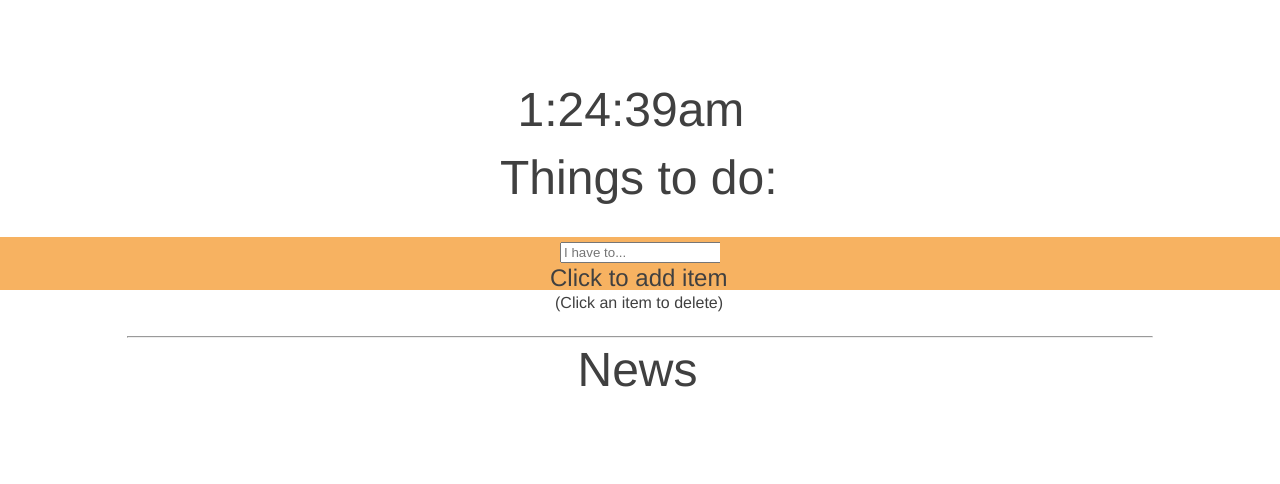
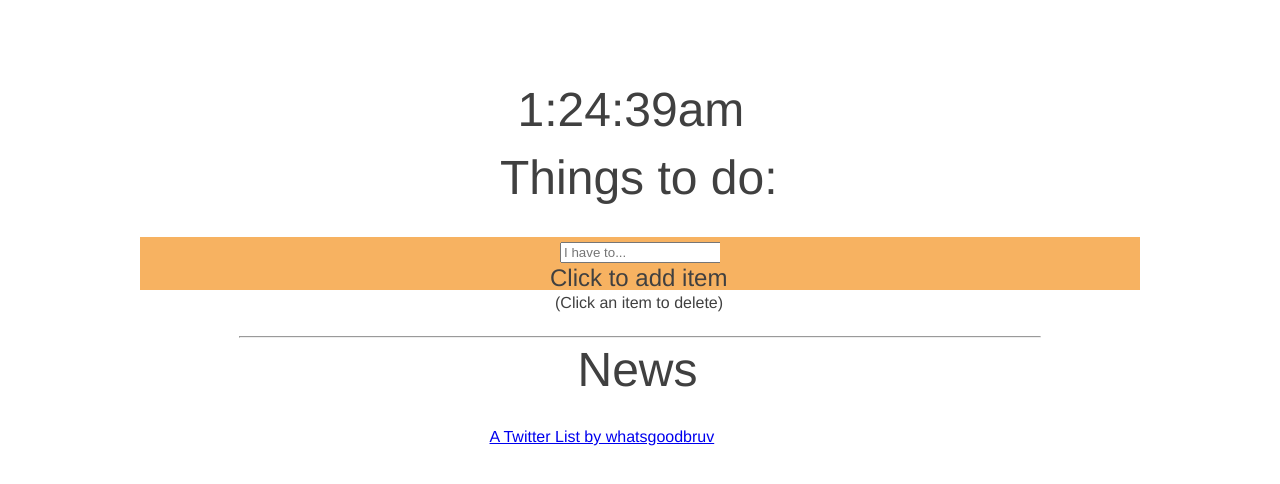
Before and after one commit to nickfrahm/dashboard, a plain HTML site: page index.html in a window 1280 px wide. Drawn offline with Linux system fonts and the light colour scheme.

Commit message:
embedded and centered
added newsfeed, added media query for desktop

```diff
--- a/index.html
+++ b/index.html
@@ -29,6 +29,10 @@
     <hr>
 
     <h2 class="header" id="news">News</h2>
+
+    <div class="twitter-box">
+      <a class="twitter-timeline" data-width="300" data-height="600" data-theme="dark" href="https://twitter.com/whatsgoodbruv/lists/news?ref_src=twsrc%5Etfw">A Twitter List by whatsgoodbruv</a> <script async src="https://platform.twitter.com/widgets.js" charset="utf-8"></script>
+    </div>
   </div>
 </body>
 <script src="main.js"></script>
--- a/main.css
+++ b/main.css
@@ -77,3 +77,15 @@
 hr {
   width: 80%;
 }
+
+.twitter-box {
+  width: 301px;
+  margin: auto;
+}
+
+@media (min-width: 999px) {
+  .wrapper {
+    width: 1000px;
+    margin: 0px auto;
+  }
+}
```
